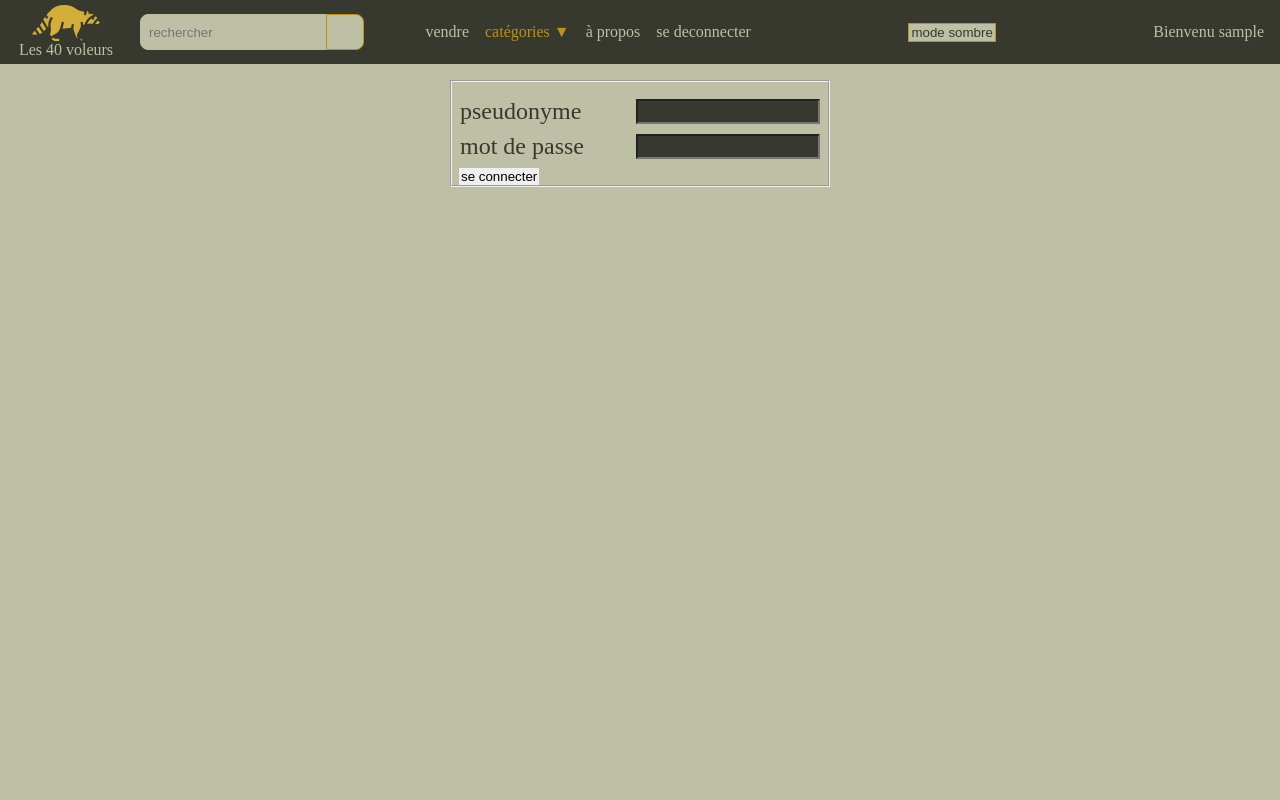
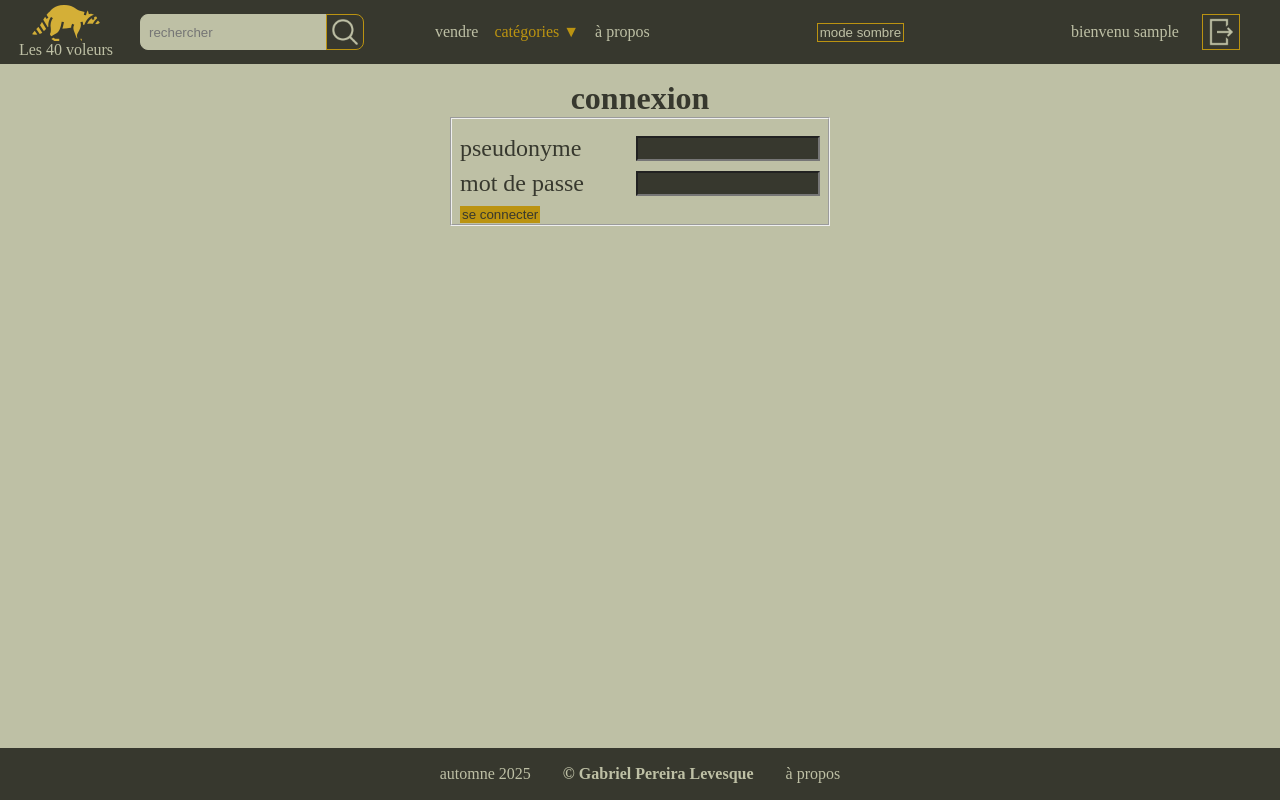
Before and after one commit to gabushk4/40voleurs, a PHP site: page /connexion.php in a window 1280 px wide. Run offline with PHP 8.4, Linux system fonts and the light colour scheme; the visitor is signed in with stand-in values (Sample User, id 1).

Commit message:
on peut maintenant se connecter pour vendre un article

```diff
--- a/connexion.php
+++ b/connexion.php
@@ -1,6 +1,7 @@
 <?php
     include "./include/head.php";
     include "./include/nav.php";
+    include "./include/funcUtilisateurExiste.php";
 
     $erreur = '';
     $succes = '';
@@ -9,32 +10,21 @@
         $pseudo = $_POST['pseudo'];
         $mdp = $_POST['mdp'];
 
-
-        $fLogins = fopen("./logins.csv", 'r');
-        if($fLogins && isset($pseudo) && isset($mdp)){
-            while(!feof($fLogins)){
-                $logins = fgetcsv($fLogins, 0, '|');
-                if($logins[0] == $pseudo && $logins[1] == $mdp){
-                    $_SESSION['connecteA40V'] = true;
-                    $_SESSION['pseudo'] = $pseudo;
-                    fclose($fLogins);
-                    header("Location: index.php");
-                    exit;
-                }
-            }
-            if(!isset($_SESSION['connecteA40V'])){
-                $erreur = 'vos informations ne correspondent pas';
-            }
-        }
-        else{
-            $erreur="impossible de se connecter, veuillez réessayer plus tard";
+        if(utilisateurExiste(fileStr: "./logins.csv", pseudo: $pseudo, mdp: $mdp)){
+            $_SESSION['connecteA40V'] = true;
+            $_SESSION['pseudo'] = $pseudo;
+            header("Location: index.php");
+            exit;
+        }else{
+            $erreur = 'vos informations ne correspondent pas';
         }
     }
 ?>
     </header>
     <main class="main-form">
+        <h1>connexion</h1>
         <p class="succes"><?=$succes?></p>
-        <fieldset title="inscription" class="fieldset">
+        <fieldset  class="fieldset">
             <form class="form-perso" method="post">
                 <div class="form-ligne">
                     <label for="pseudo">pseudonyme</label>
@@ -44,8 +34,11 @@
                     <label for="mdp">mot de passe</label>
                     <input name="mdp" id="mdp" type="password"/>
                 </div>
-                <button type="submit">se connecter</button>
+                <button class="btn-imp" style="align-self: flex-end" type="submit">se connecter</button>
             </form>
         </fieldset>
         <p class="erreur"><?=$erreur?></p>
     </main>
+<?php
+    include "./include/footer.php"
+?>
--- /dev/null
+++ b/include/funcUtilisateurExiste.php
@@ -0,0 +1,27 @@
+<?php
+    function utilisateurExiste(string $fileStr, $pseudo, $mdp){
+        $file = fopen($fileStr, 'r');
+
+        if ($file === false) {
+            echo "<p class='erreur'>un problème est survenu au niveau de la base de donnée";
+            return false;
+        }
+
+        while(($logins = fgetcsv($file, 0, '|')) !== false){
+            if (!is_array($logins) || count($logins) < 2) {
+                continue;
+            }
+
+            // nettoyer les champs
+            $lignePseudo = trim($logins[0]);
+            $ligneMdp    = trim($logins[1]);
+
+            // comparaison simple (voir note sur le hashing plus bas)
+            if ($lignePseudo === $pseudo && $ligneMdp === $mdp) {
+                fclose($file);
+                return true;
+            }
+        }
+        fclose($file);
+        return false;
+    }
--- a/include/nav.php
+++ b/include/nav.php
@@ -38,12 +38,6 @@
         <li>
             <a href="#">à propos</a>
         </li>
-        <li>
-            <?php
-                if($connecte == true)
-                    echo "<a href='deconnexion.php'>se deconnecter</a>";
-            ?>
-        </li>
     </ul>
     <div id="theme">
         <button id="theme-toggle" class="btn-normal">Changer de thème</button>
@@ -59,7 +53,16 @@
         }else if (isset($_SESSION['pseudo'])){
             $pseudo = $_SESSION['pseudo'];
             echo "
-                <p class='connecte'>Bienvenu $pseudo</p>
+            <form action='deconnexion.php'>
+                <div class='nav-I'>
+                    <p class='connecte'>bienvenu $pseudo</p>
+                    <button class='btn-normal' type='submit'>
+                        <img
+                            src='./assets/deconnexion.png' width='32' height='32' alt='deconnexion'
+                        />
+                    </button>
+                <div>
+            </form>
             ";
         }
     ?>
--- a/style.css
+++ b/style.css
@@ -227,11 +227,12 @@ a:hover{
 button{
     transition: background-color 0.3s ease-in;
     padding: 1px 2px;
-    height: 100%;
+    height: 80%;
     display: flex;
     align-items: center;
     justify-content: center;
     border: none;
+    color: var(--primary);
 }
 .btn-imp{
     background-color: var(--accent);
@@ -242,12 +243,11 @@ button{
     color: var(--secondary);
 }
 .btn-normal{
-    background-color: var(--primary);
+    background-color: var(--secondary);
     border:1px solid var(--accent);
     display: flex;
     align-items: center;
     justify-content: center;
-    color: var(--secondary);
 }
 form button{
     margin-left: -1px;
@@ -393,7 +393,7 @@ h1{
     color: var(--secondary);
 }
 .erreur{
-    color:var(--accent)
+    color:red
 
 }
 .succes{
```
Also changed, not shown: inscription.php (+15 -3 lines), vendre.php (+4 -3 lines), assets/deconnexion.png (added).
